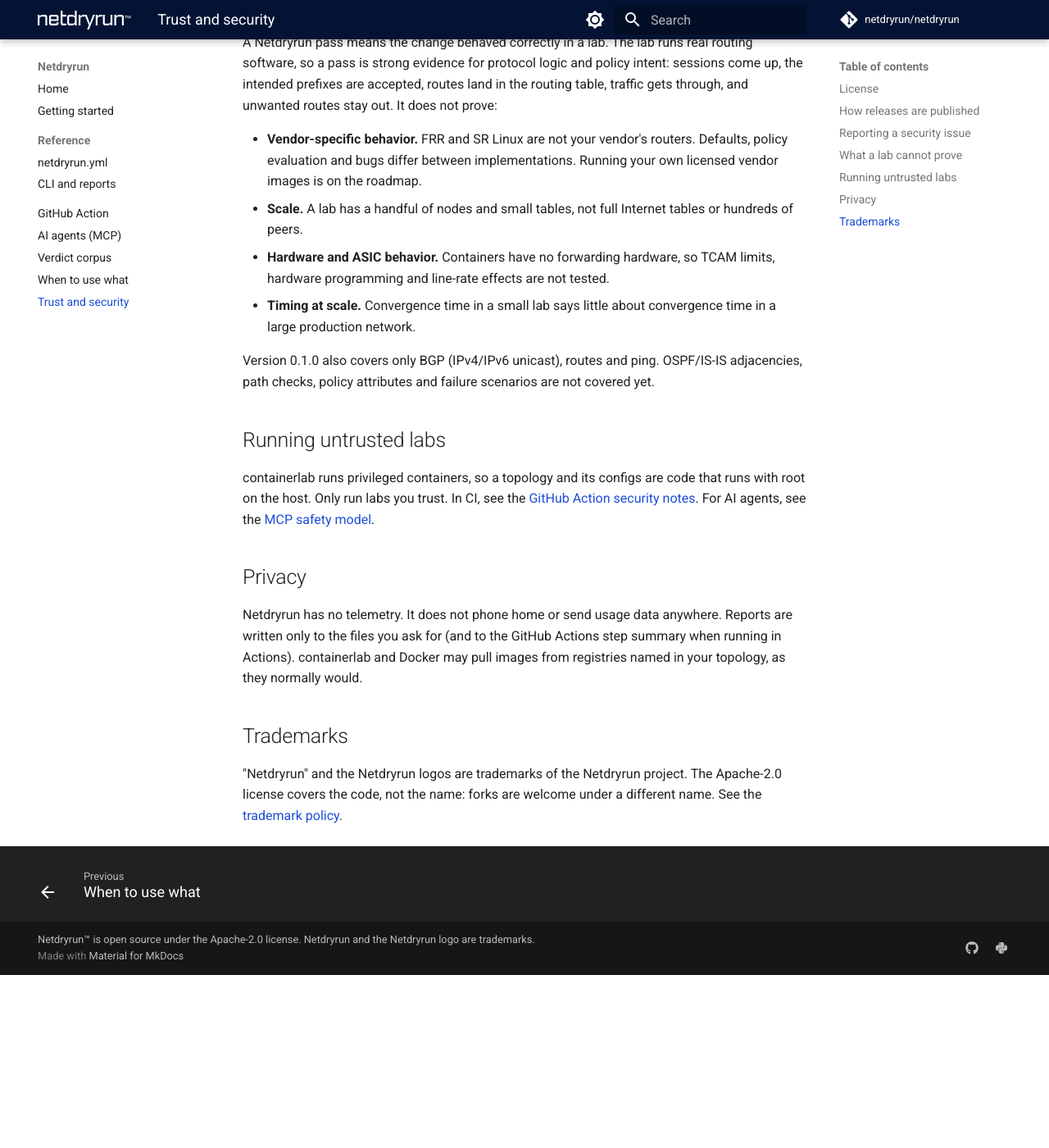
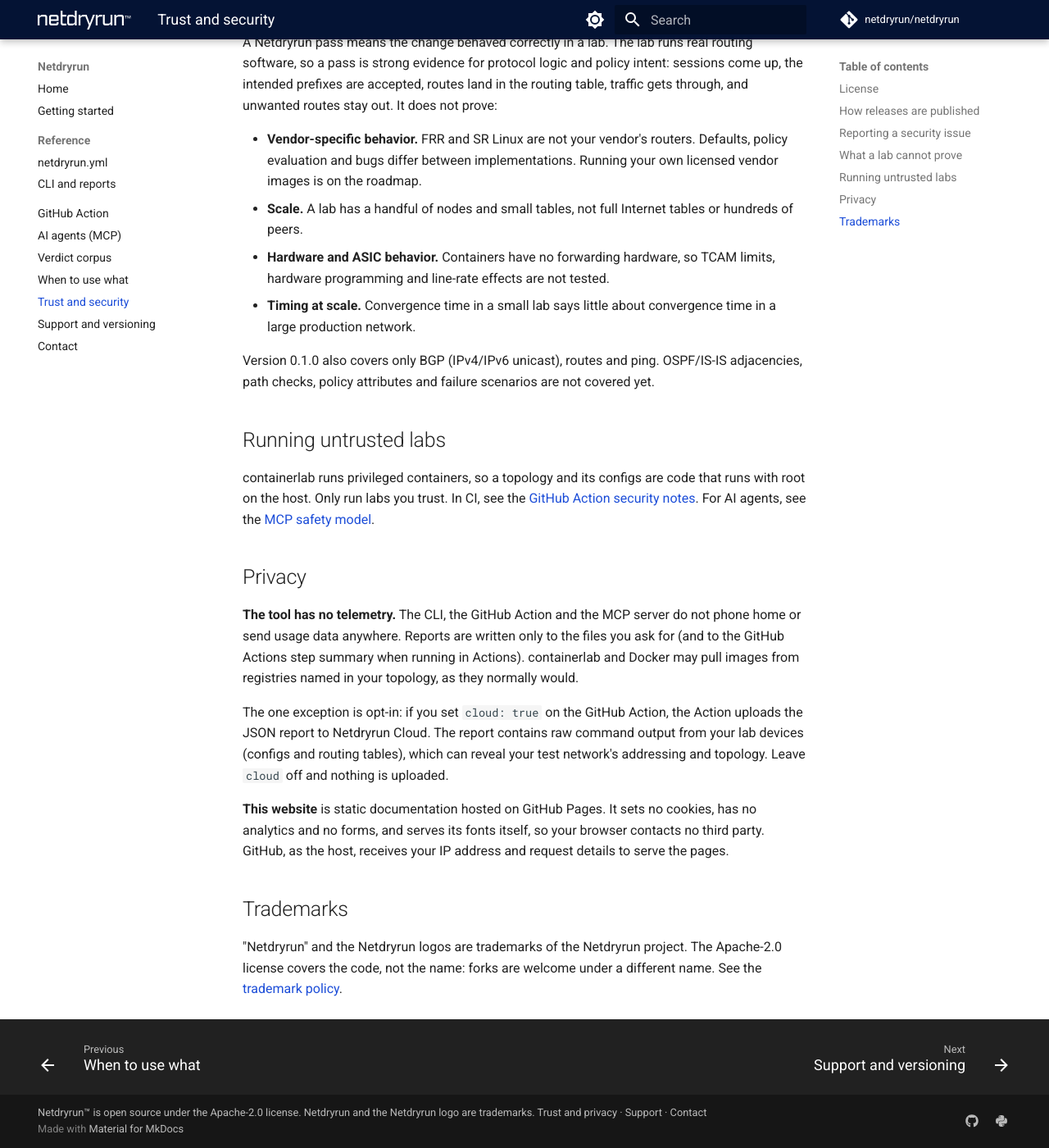
Before and after one commit to actions-marketplace-validations/netdryrun_Netdryrun, an MkDocs documentation site: the page built from website/docs/trust.md, in a window 1280 px wide and 1400 px high, scrolled down 796 px. Shown: the whole window at 82% size. Built offline with MkDocs 1.6.1 and Material for MkDocs 9.7.7, drawn with Linux system fonts in a browser that asks for light colours; plug-ins that fetch from the network failed and are left out; comment, search, counter and statistics services are not loaded; before the commit the page ends 1985 px from its top, so only the background shows below that; some of the changed text lies outside the part shown.

Commit message:
Website: self-hosted fonts (no third-party requests), security.txt, contact and support/versioning pages, privacy facts on the trust page, contribution licensing

```diff
--- a/website/docs/trust.md
+++ b/website/docs/trust.md
@@ -1,6 +1,6 @@
 ---
 title: Trust and security
-description: Netdryrun license (Apache-2.0), how releases are published with PyPI Trusted Publishing, security contact, what a lab cannot prove, and privacy (no telemetry).
+description: Netdryrun license (Apache-2.0), how releases are published with PyPI Trusted Publishing, security contact, what a lab cannot prove, and privacy (no telemetry, opt-in Cloud upload, a website without cookies or third-party requests).
 ---
 
 # Trust and security
@@ -37,7 +37,11 @@
 
 ## Privacy
 
-Netdryrun has no telemetry. It does not phone home or send usage data anywhere. Reports are written only to the files you ask for (and to the GitHub Actions step summary when running in Actions). containerlab and Docker may pull images from registries named in your topology, as they normally would.
+**The tool has no telemetry.** The CLI, the GitHub Action and the MCP server do not phone home or send usage data anywhere. Reports are written only to the files you ask for (and to the GitHub Actions step summary when running in Actions). containerlab and Docker may pull images from registries named in your topology, as they normally would.
+
+The one exception is opt-in: if you set `cloud: true` on the GitHub Action, the Action uploads the JSON report to Netdryrun Cloud. The report contains raw command output from your lab devices (configs and routing tables), which can reveal your test network's addressing and topology. Leave `cloud` off and nothing is uploaded.
+
+**This website** is static documentation hosted on GitHub Pages. It sets no cookies, has no analytics and no forms, and serves its fonts itself, so your browser contacts no third party. GitHub, as the host, receives your IP address and request details to serve the pages.
 
 ## Trademarks
 
--- a/website/mkdocs.yml
+++ b/website/mkdocs.yml
@@ -5,7 +5,7 @@
   containerlab virtual lab before they reach production, with a pass/fail
   verdict and evidence.
 site_author: Netdryrun
-copyright: Netdryrun™ is open source under the Apache-2.0 license. Netdryrun and the Netdryrun logo are trademarks.
+copyright: 'Netdryrun™ is open source under the Apache-2.0 license. Netdryrun and the Netdryrun logo are trademarks. <a href="/trust/">Trust and privacy</a> · <a href="/support/">Support</a> · <a href="/contact/">Contact</a>'
 
 repo_url: https://github.com/netdryrun/netdryrun
 repo_name: netdryrun/netdryrun
@@ -51,8 +51,14 @@
 extra_css:
   - stylesheets/brand.css
 
+# Publish /.well-known/security.txt (MkDocs skips dot-folders by default)
+exclude_docs: |
+  !.well-known/
+
 plugins:
   - search
+  # Self-host fonts and other external assets at build time: visitors' browsers never contact Google.
+  - privacy
 
 markdown_extensions:
   - abbr
@@ -81,6 +87,8 @@
   - Verdict corpus: corpus.md
   - When to use what: when-to-use-what.md
   - Trust and security: trust.md
+  - Support and versioning: support.md
+  - Contact: contact.md
 
 extra:
   social:
```
Also changed, not shown: other parts of website/docs/trust.md (+1 -1 lines), CONTRIBUTING.md (+4 -0 lines), website/docs/contact.md (added, +16 -0 lines), website/docs/support.md (added, +34 -0 lines), website/docs/.well-known/security.txt (added), 1 other file.
